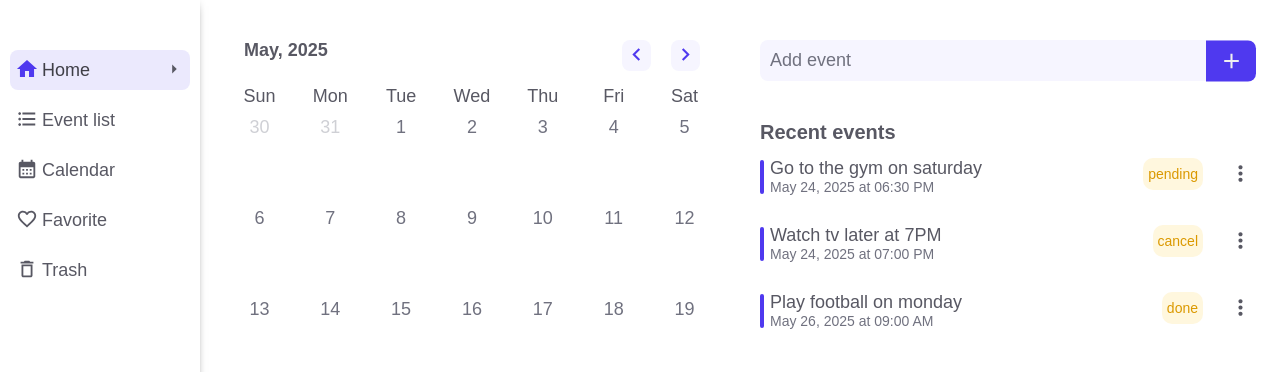
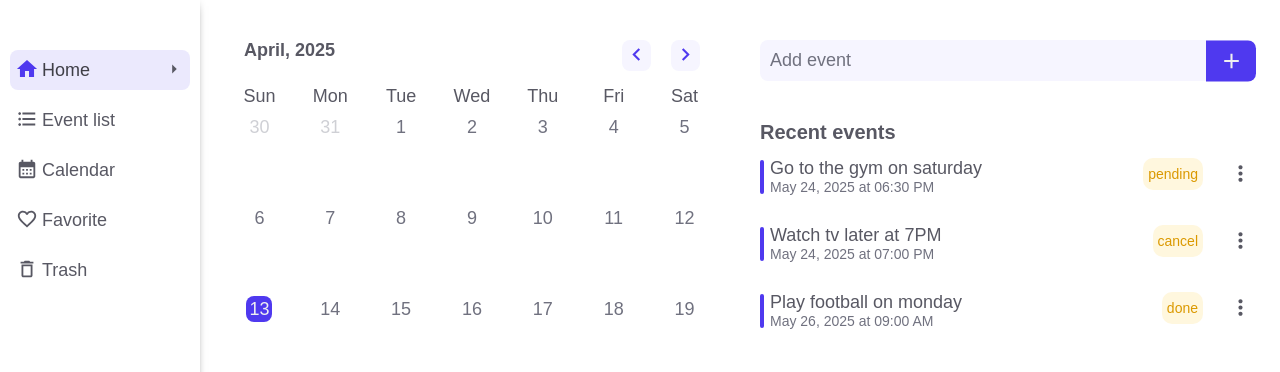
Before and after one commit to ernstudy/calendar, a React (Vite) app: page / in a window 1280 px wide. Shown: the top 372 px of the page. Built offline with nearby package versions, Linux system fonts and the light colour scheme; a web font is replaced by a local one.

Commit message:
navigation date functionality

```diff
--- a/src/components/HomePage/HomeCalendar/HomeCalendar.jsx
+++ b/src/components/HomePage/HomeCalendar/HomeCalendar.jsx
@@ -4,13 +4,27 @@ import { NavigateBefore, NavigateNext } from "@mui/icons-material";
 import clsx from "clsx";
 
 export default function HomeCalendar() {
+  const [nav, setNav] = useState(0);
   // days of the week
   const daysOfWeek = ["Sun", "Mon", "Tue", "Wed", "Thu", "Fri", "Sat"];
 
   const date = new Date();
+
+  if (nav != 0) {
+    date.setMonth(new Date().getMonth() + nav);
+  }
+
   const month = date.getMonth();
-  const day = date.getDate();
+  console.log("month", month);
+  const currentDay = date.getDate();
   const year = date.getFullYear();
+
+  const headingMonth = new Date(year, month, currentDay).toLocaleString(
+    "en-EN",
+    {
+      month: "long",
+    }
+  );
 
   const numDaysMonth = new Date(year, month + 1, 0).getDate();
   const dayString = new Date(year, month, 1).toDateString().split(" ")[0];
@@ -41,7 +55,7 @@ export default function HomeCalendar() {
   const generateDays = calculateDays();
   useEffect(() => {
     setDayMonthList(generateDays);
-  }, [day, month, year]);
+  }, [currentDay, month, year]);
 
   // console.log("day list", dayList);
 
@@ -49,13 +63,21 @@ export default function HomeCalendar() {
     <div className={HomeCalendarStyle.month}>
       <div className={HomeCalendarStyle.heading}>
         <div className={HomeCalendarStyle.date}>
-          <h2>May, 2025</h2>
+          <h2>
+            {headingMonth}, {year}
+          </h2>
         </div>
         <div className={HomeCalendarStyle.navigate}>
-          <div className={HomeCalendarStyle.navigateButton}>
+          <div
+            className={HomeCalendarStyle.navigateButton}
+            onClick={() => setNav(nav - 1)}
+          >
             <NavigateBefore className={HomeCalendarStyle.icon} />
           </div>
-          <div className={HomeCalendarStyle.navigateButton}>
+          <div
+            className={HomeCalendarStyle.navigateButton}
+            onClick={() => setNav(nav + 1)}
+          >
             <NavigateNext className={HomeCalendarStyle.icon} />
           </div>
         </div>
@@ -74,6 +96,9 @@ export default function HomeCalendar() {
           <div key={index} className={HomeCalendarStyle.dayBox}>
             <span
               className={clsx(
+                currentDay == day.day &&
+                  nav == 0 &&
+                  HomeCalendarStyle["day--current"],
                 day.type == "day"
                   ? HomeCalendarStyle.day
                   : HomeCalendarStyle.paddingDay
--- a/src/components/HomePage/HomeCalendar/HomeCalendar.module.css
+++ b/src/components/HomePage/HomeCalendar/HomeCalendar.module.css
@@ -70,6 +70,10 @@
   cursor: pointer;
 }
 
-.currentDay {
+.day--current {
   background-color: var(--main-color);
+  border-radius: 0.8rem;
+  color: var(--text-color-neutral);
+  padding: 0.3rem;
+  text-align: center;
 }
```
